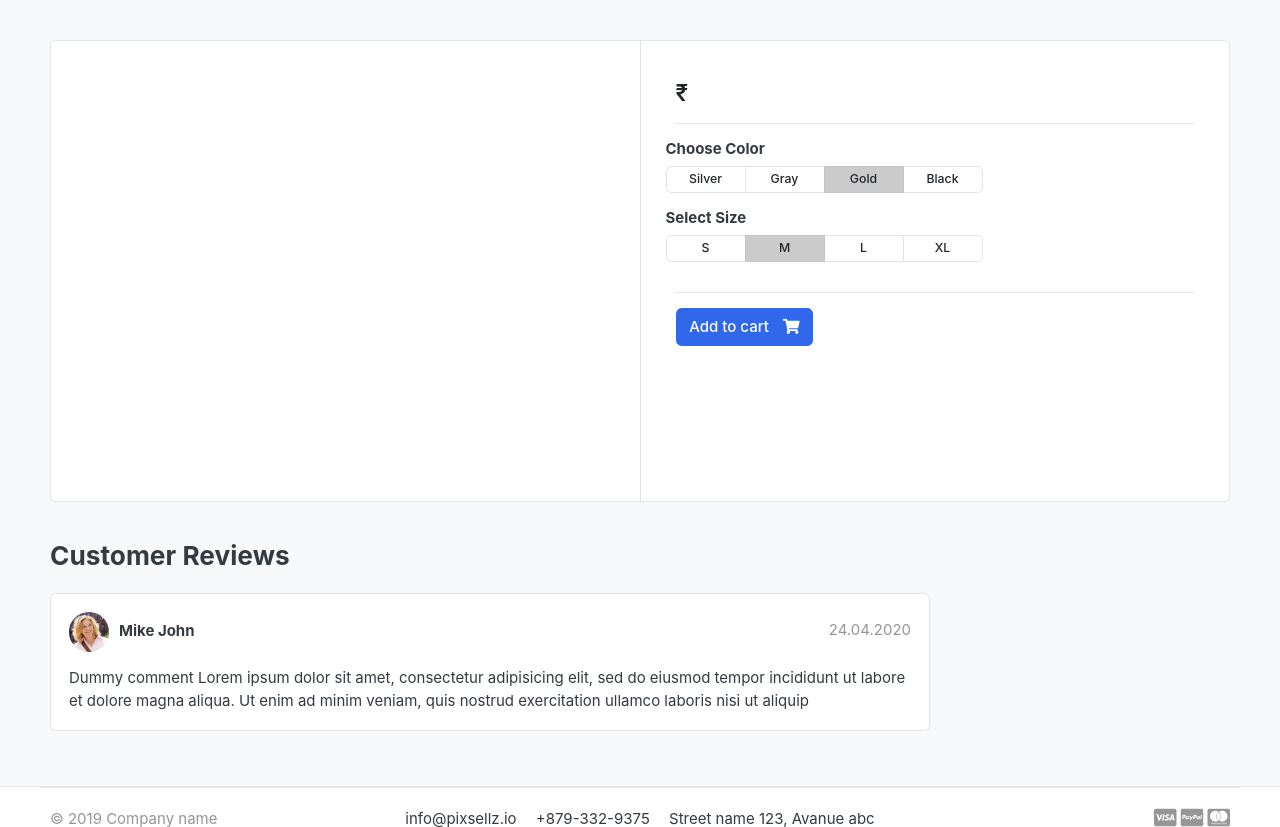
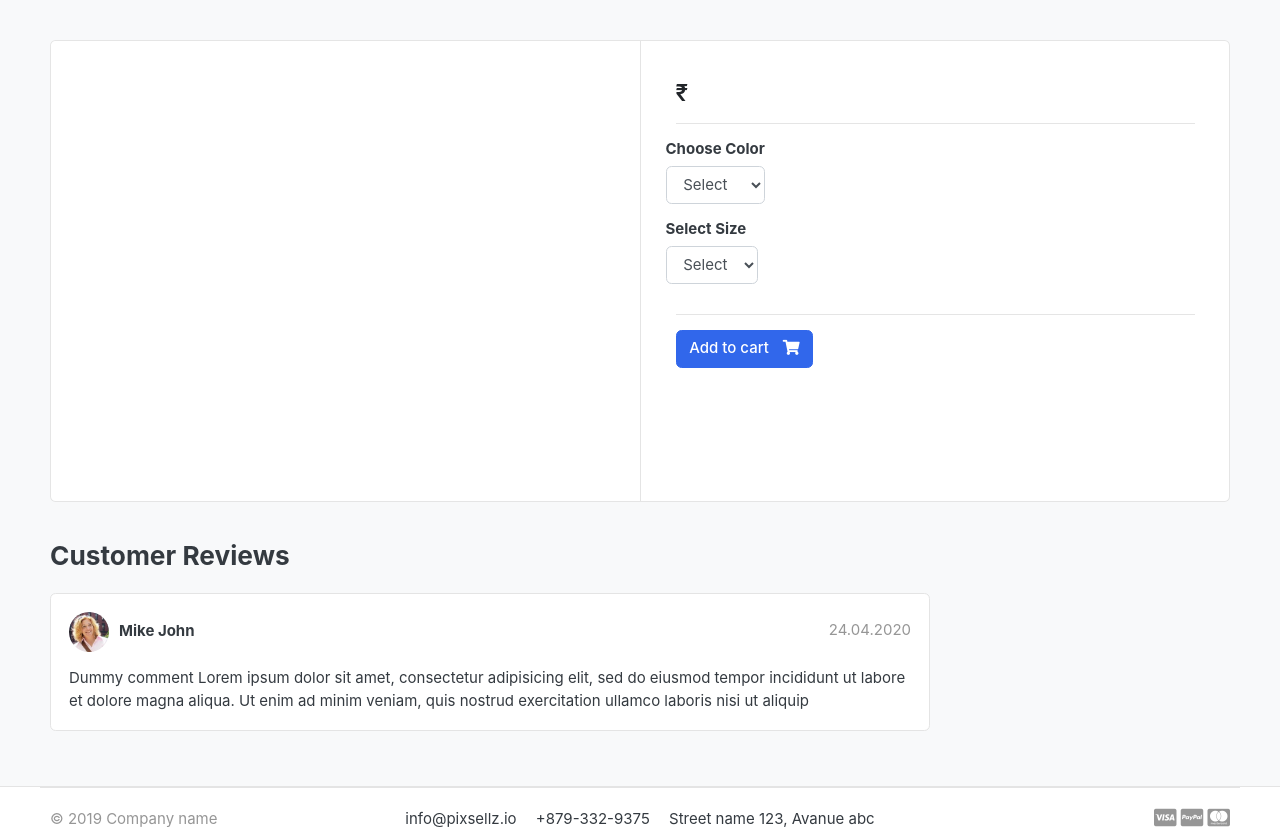
Before and after one commit to Tushar3002/TJkart-django, a Django app: template templates/store/product_detail.html in a window 1280 px wide. Shown: the part 118-945 px from the top of the page. Run offline with Django 3.2, Linux system fonts and the light colour scheme; the template is opened without the code that fills it, so the values that code supplies are empty; some libraries are stand-ins or nearby versions; some web fonts are replaced.

Commit message:
Made some changes in carts

```diff
--- a/carts/models.py
+++ b/carts/models.py
@@ -1,5 +1,5 @@
 from django.db import models
-from store.models import Product
+from store.models import Product,Variation
 
 # Create your models here.
 class Cart(models.Model):
@@ -11,6 +11,7 @@ class Cart(models.Model):
 
 class CartItem(models.Model):
     product = models.ForeignKey(Product, on_delete=models.CASCADE)
+    variations = models.ManyToManyField(Variation, blank=True)
     cart    = models.ForeignKey(Cart, on_delete=models.CASCADE, null=True)
     quantity = models.IntegerField()
     is_active = models.BooleanField(default=True)
@@ -18,5 +19,5 @@ class CartItem(models.Model):
     def sub_total(self):
         return self.product.price * self.quantity
 
-    def __str__(self):
+    def __unicode__(self):
         return self.product
--- a/carts/views.py
+++ b/carts/views.py
@@ -1,5 +1,5 @@
 from django.shortcuts import render,redirect,get_object_or_404
-from store.models import Product
+from store.models import Product, Variation
 from .models import Cart, CartItem
 from django.http import HttpResponse
 
@@ -14,6 +14,19 @@ def _cart_id(request):
 
 def add_cart(request, product_id):
     product = Product.objects.get(id=product_id) #get the product
+    product_variation = []
+    if request.method == 'POST':
+        for item in request.POST:
+            key = item
+            value = request.POST[key]
+
+            try:
+                 variation = Variation.objects.get(product=product,variation_category__iexact=key, variation_value__iexact=value)
+                 product_variation.append(variation)
+            except:
+                pass
+
+
     try:
         cart = Cart.objects.get(cart_id=_cart_id(request)) # get the cart using the cart_id present in the session
     except Cart.DoesNotExist:
@@ -24,6 +37,9 @@ def add_cart(request, product_id):
 
     try:
         cart_item=CartItem.objects.get(product=product,cart=cart)
+        if len(product_variation) > 0:
+            for item in product_variation:
+                cart_item.variations.add(item)
         cart_item.quantity += 1
         cart_item.save()
     except CartItem.DoesNotExist:
@@ -32,6 +48,9 @@ def add_cart(request, product_id):
             quantity=1,
             cart=cart,
         )
+        if len(product_variation) > 0:
+            for item in product_variation:
+                cart_item.variations.add(item)
         cart_item.save()
     return redirect('cart')
 
--- a/templates/store/product_detail.html
+++ b/templates/store/product_detail.html
@@ -18,6 +18,8 @@
     </article> <!-- gallery-wrap .end// -->
             </aside>
             <main class="col-md-6 border-left">
+  <form action="{% url 'add_cart' single_product.id %}" method="post" >
+    {% csrf_token %}
     <article class="content-body">
 
     <h2 class="title">{{ single_product.product_name }}</h2>
@@ -32,39 +34,23 @@
         <div class="row">
             <div class="item-option-select">
                 <h6>Choose Color</h6>
-                <div class="btn-group btn-group-sm btn-group-toggle" data-toggle="buttons">
-                  <label class="btn btn-light">
-                    <input type="radio" name="radio_color"> Silver
-                  </label>
-                  <label class="btn btn-light">
-                    <input type="radio" name="radio_color" > Gray
-                  </label>
-                  <label class="btn btn-light active">
-                    <input type="radio" name="radio_color checked"> Gold
-                  </label>
-                  <label class="btn btn-light">
-                    <input type="radio" name="radio_color"> Black
-                  </label>
-                </div>
+                <select name="color" class="form-control" required>
+                <option value="" disabled selected>Select</option>
+                {% for i in single_product.variation_set.colors %}
+                  <option value="{{ i.variation_value | lower }}">{{ i.variation_value | capfirst }}</option>
+                {% endfor %}
+                </select>
             </div>
         </div> <!-- row.// -->
         <div class="row">
             <div class="item-option-select">
                 <h6>Select Size</h6>
-                <div class="btn-group btn-group-sm btn-group-toggle" data-toggle="buttons">
-                  <label class="btn btn-light">
-                    <input type="radio" name="radio_color"> S
-                  </label>
-                  <label class="btn btn-light active">
-                    <input type="radio" name="radio_color" checked> M
-                  </label>
-                  <label class="btn btn-light">
-                    <input type="radio" name="radio_color"> L
-                  </label>
-                  <label class="btn btn-light">
-                    <input type="radio" name="radio_color"> XL
-                  </label>
-                </div>
+                <select name="size" class="form-control" required>
+                    <option value="" disabled selected>Select</option>
+                    {% for i in single_product.variation_set.sizes %}
+                    <option value="{{ i.variation_value | lower }}">{{ i.variation_value | capfirst }}</option>
+                    {% endfor %}
+                </select>
             </div>
         </div> <!-- row.// -->
         <hr>
@@ -75,10 +61,11 @@
             <a href="#" class="btn  btn-success"> <span class="text">Added to cart</span> <i class="fas fa-check"></i>  </a>
             <a href="#" class="btn  btn-outline-primary"> <span class="text">View cart</span> <i class="fas fa-eye"></i>  </a>
           {% else %}
-            <a href="{% url 'add_cart' single_product.id %}" class="btn  btn-primary"> <span class="text">Add to cart</span> <i class="fas fa-shopping-cart"></i>  </a>
+            <button type="submit" class="btn  btn-primary"> <span class="text">Add to cart</span> <i class="fas fa-shopping-cart"></i>  </button>
           {% endif %}
         {% endif %}
     </article> <!-- product-info-aside .// -->
+  </form>
             </main> <!-- col.// -->
         </div> <!-- row.// -->
     </div> <!-- card.// -->
```
Also changed, not shown: carts/admin.py (+8 -3 lines), store/admin.py (+8 -1 lines), store/models.py (+25 -0 lines), carts/migrations/0002_cartitem_variations.py (added), store/migrations/0002_variation.py (added).
